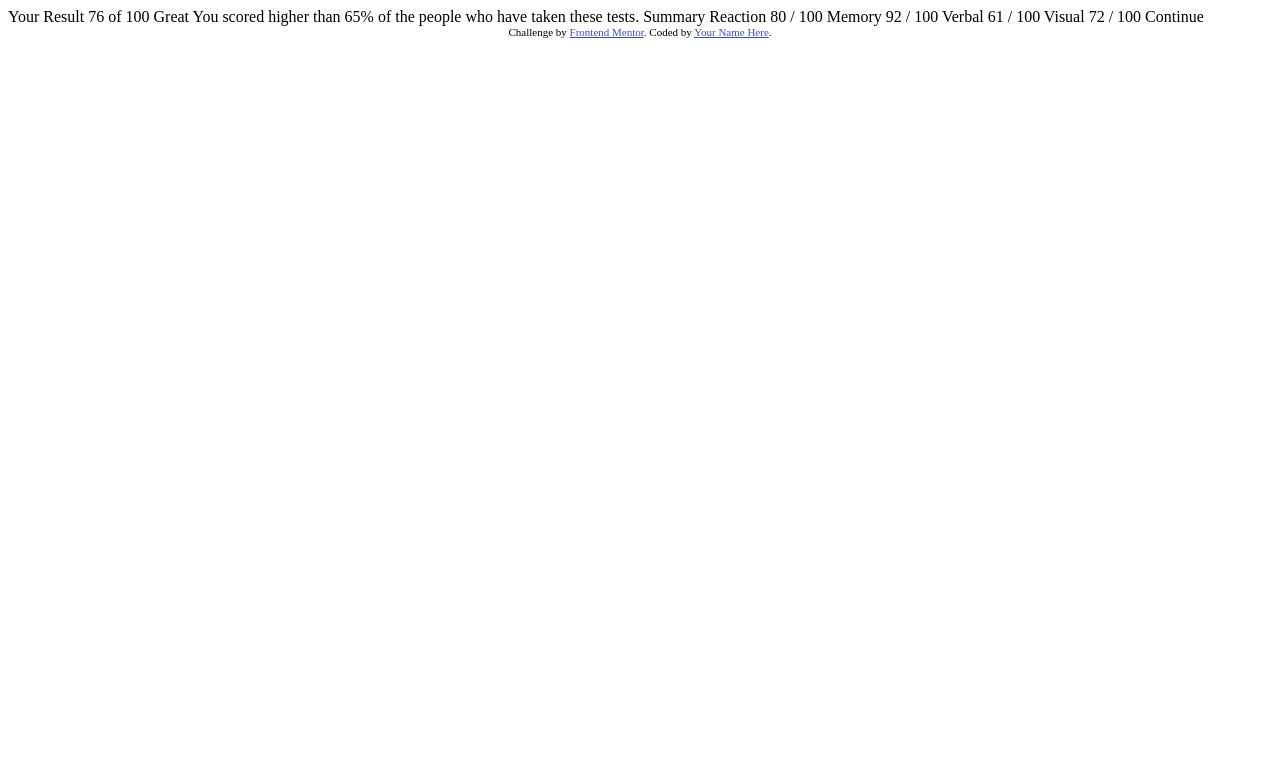
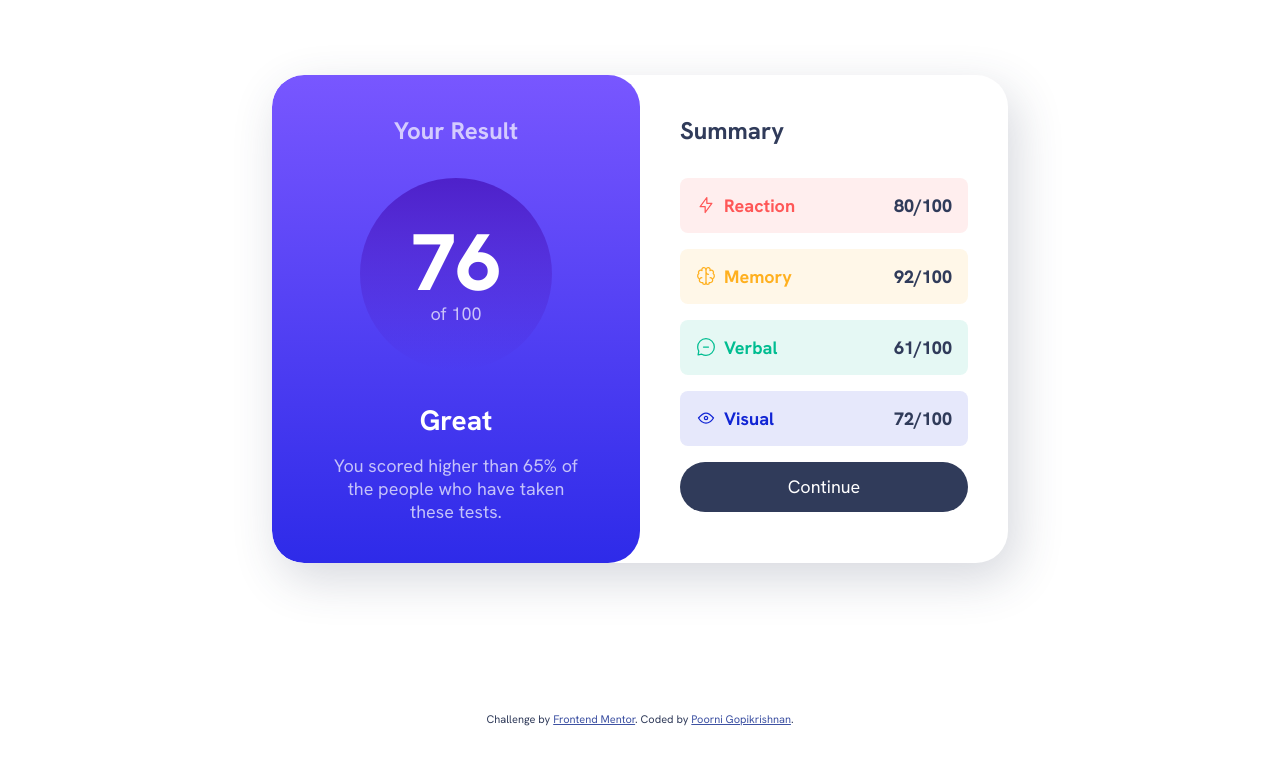
Before and after one commit to poorani11/results-summary-component-main, a plain HTML site: page index.html in a window 1280 px wide. Drawn offline with Linux system fonts and the light colour scheme.

Commit message:
Added the results component design

```diff
--- a/index.html
+++ b/index.html
@@ -1,47 +1,148 @@
 <!DOCTYPE html>
 <html lang="en">
   <head>
-  <meta charset="UTF-8">
-  <meta name="viewport" content="width=device-width, initial-scale=1.0"> <!-- displays site properly based on user's device -->
-
-  <link rel="icon" type="image/png" sizes="32x32" href="./assets/images/favicon-32x32.png">
-
+    <meta charset="UTF-8" />
+    <meta name="viewport" content="width=device-width, initial-scale=1.0" />
+    <!-- displays site properly based on user's device -->
+    <link
+      rel="icon"
+      type="image/png"
+      sizes="32x32"
+      href="./assets/images/favicon-32x32.png"
+    />
     <title>Frontend Mentor | Results summary component</title>
-
     <!-- Feel free to remove these styles or customise in your own stylesheet 👍 -->
-  <style>
-    .attribution { font-size: 11px; text-align: center; }
-    .attribution a { color: hsl(228, 45%, 44%); }
-  </style>
+    <link rel="stylesheet" href="style.css" />
   </head>
   <body>
-
-  Your Result
-  76
-  of 100
-
-  Great
-  You scored higher than 65% of the people who have taken these tests.
-
-  Summary
-
-  Reaction
-  80 / 100
-
-  Memory
-  92 / 100
-
-  Verbal
-  61 / 100
-
-  Visual
-  72 / 100
-
-  Continue
-
+    <main>
+      <div class="results-summary">
+        <div class="results grid-flow" data-spacing="large">
+          <h1 class="section-title">Your Result</h1>
+          <p class="results-score"><span>76</span> of 100</p>
+          <div class="grid-flow">
+            <p class="results-rank">Great</p>
+            <p>
+              You scored higher than 65% of the people who have taken these
+              tests.
+            </p>
+          </div>
+        </div>
+        <div class="summary grid-flow" data-spacing="large">
+          <h2 class="section-title">Summary</h2>
+          <div class="grid-flow">
+            <div class="summary-item" data-item-type="accent-1">
+              <div class="flex-group">
+                <svg
+                  class="summary-icon"
+                  xmlns="http://www.w3.org/2000/svg"
+                  width="20"
+                  height="20"
+                  fill="none"
+                  viewBox="0 0 20 20"
+                >
+                  <path
+                    stroke-linecap="round"
+                    stroke-linejoin="round"
+                    stroke-width="1.25"
+                    d="M10.833 8.333V2.5l-6.666 9.167h5V17.5l6.666-9.167h-5Z"
+                  />
+                </svg>
+                <h3 class="summary-item-title">Reaction</h3>
+              </div>
+              <p class="summary-score"><span>80</span>/100</p>
+            </div>
+            <div class="summary-item" data-item-type="accent-2">
+              <div class="flex-group">
+                <svg
+                  class="summary-icon"
+                  xmlns="http://www.w3.org/2000/svg"
+                  width="20"
+                  height="20"
+                  fill="none"
+                  viewBox="0 0 20 20"
+                >
+                  <path
+                    stroke-linecap="round"
+                    stroke-linejoin="round"
+                    stroke-width="1.25"
+                    d="M5.833 11.667a2.5 2.5 0 1 0 .834 4.858"
+                  />
+                  <path
+                    stroke-linecap="round"
+                    stroke-linejoin="round"
+                    stroke-width="1.25"
+                    d="M3.553 13.004a3.333 3.333 0 0 1-.728-5.53m.025-.067a2.083 2.083 0 0 1 2.983-2.824m.199.054A2.083 2.083 0 1 1 10 3.75v12.917a1.667 1.667 0 0 1-3.333 0M10 5.833a2.5 2.5 0 0 0 2.5 2.5m1.667 3.334a2.5 2.5 0 1 1-.834 4.858"
+                  />
+                  <path
+                    stroke-linecap="round"
+                    stroke-linejoin="round"
+                    stroke-width="1.25"
+                    d="M16.447 13.004a3.334 3.334 0 0 0 .728-5.53m-.025-.067a2.083 2.083 0 0 0-2.983-2.824M10 3.75a2.085 2.085 0 0 1 2.538-2.033 2.084 2.084 0 0 1 1.43 2.92m-.635 12.03a1.667 1.667 0 0 1-3.333 0"
+                  />
+                </svg>
+                <h3 class="summary-item-title">Memory</h3>
+              </div>
+              <p class="summary-score"><span>92</span>/100</p>
+            </div>
+            <div class="summary-item" data-item-type="accent-3">
+              <div class="flex-group">
+                <svg
+                  class="summary-icon"
+                  xmlns="http://www.w3.org/2000/svg"
+                  width="20"
+                  height="20"
+                  fill="none"
+                  viewBox="0 0 20 20"
+                >
+                  <path
+                    stroke-linecap="round"
+                    stroke-linejoin="round"
+                    stroke-width="1.25"
+                    d="M7.5 10h5M10 18.333A8.333 8.333 0 1 0 1.667 10c0 1.518.406 2.942 1.115 4.167l-.699 3.75 3.75-.699A8.295 8.295 0 0 0 10 18.333Z"
+                  />
+                </svg>
+                <h3 class="summary-item-title">Verbal</h3>
+              </div>
+              <p class="summary-score"><span>61</span>/100</p>
+            </div>
+            <div class="summary-item" data-item-type="accent-4">
+              <div class="flex-group">
+                <svg
+                  class="summary-icon"
+                  xmlns="http://www.w3.org/2000/svg"
+                  width="20"
+                  height="20"
+                  fill="none"
+                  viewBox="0 0 20 20"
+                >
+                  <path
+                    stroke-linecap="round"
+                    stroke-linejoin="round"
+                    stroke-width="1.25"
+                    d="M10 11.667a1.667 1.667 0 1 0 0-3.334 1.667 1.667 0 0 0 0 3.334Z"
+                  />
+                  <path
+                    stroke-linecap="round"
+                    stroke-linejoin="round"
+                    stroke-width="1.25"
+                    d="M17.5 10c-1.574 2.492-4.402 5-7.5 5s-5.926-2.508-7.5-5C4.416 7.632 6.66 5 10 5s5.584 2.632 7.5 5Z"
+                  />
+                </svg>
+                <h3 class="summary-item-title">Visual</h3>
+              </div>
+              <p class="summary-score"><span>72</span>/100</p>
+            </div>
+            <button class="button">Continue</button>
+          </div>
+        </div>
+      </div>
+    </main>
     <div class="attribution">
-    Challenge by <a href="https://www.frontendmentor.io?ref=challenge" target="_blank">Frontend Mentor</a>.
-    Coded by <a href="#">Your Name Here</a>.
+      Challenge by
+      <a href="https://www.frontendmentor.io?ref=challenge" target="_blank"
+        >Frontend Mentor</a
+      >. Coded by <a href="#">Poorni Gopikrishnan</a>.
     </div>
   </body>
 </html>
--- /dev/null
+++ b/style.css
@@ -0,0 +1,232 @@
+@font-face {
+  font-family: 'HankenGrotesk';
+  font-display: swap;
+  font-weight: 100 900;
+  src: url('assets/fonts/HankenGrotesk-VariableFont_wght.ttf') format('truetype');
+}
+
+:root {
+  --clr-primary-hsl-400: 252, 100%, 67%;
+  --clr-primary-hsl-500: 256, 72%, 46%;
+  --clr-secondary-hsl-400: 241, 81%, 54%;
+  --clr-secondary-hsl-500: 241, 72%, 46%;
+
+  --clr-neutral-hsl-100: 0, 0%, 100%;
+  --clr-neutral-hsl-200: 221, 100%, 96%;
+  --clr-neutral-hsl-300: 241, 100%, 89%;
+  --clr-neutral-hsl-700: 224, 30%, 27%;
+
+  --clr-neutral-100: hsl(var(--clr-neutral-hsl-100));
+  --clr-neutral-200: hsl(var(--clr-neutral-hsl-200));
+  --clr-neutral-300: hsl(var(--clr-neutral-hsl-300));
+  --clr-neutral-700: hsl(var(--clr-neutral-hsl-700));
+
+
+  --clr-primary-400: hsl(var(--clr-primary-hsl-400));
+  --clr-primary-500: hsla(var(--clr-primary-hsl-500));
+  --clr-secondary-400: hsl(var(--clr-secondary-hsl-400));
+
+  --gradient-primary: linear-gradient(var(--clr-primary-400),
+      var(--clr-secondary-400));
+
+  --gradient-to-transparent: linear-gradient(var(--clr-primary-500),
+      hsl(var(--clr-secondary-hsl-500), 0));
+
+  --clr-accent-1: 0, 100%, 67%;
+  --clr-accent-2: 39, 100%, 56%;
+  --clr-accent-3: 166, 100%, 37%;
+  --clr-accent-4: 234, 85%, 45%;
+
+  --font-family-default: 'HankenGrotesk', sans-serif;
+
+  --fw-regular: 500;
+  --fw-bold: 700;
+  --fw-black: 800;
+
+  --fs-400: 1.125rem;
+  --fs-500: 1.25rem;
+  --fs-600: 1.5rem;
+  --fs-700: 1.75rem;
+  --fs-800: 2rem;
+  --fs-900: 5rem;
+}
+
+*,
+*::before,
+*::after {
+  box-sizing: border-box;
+}
+
+* {
+  margin: 0;
+  font: inherit;
+}
+
+img,
+svg {
+  display: block;
+  max-width: 100%;
+}
+
+body {
+  font-family: var(--font-family-default);
+  font-size: var(--fs-400);
+  color: var(--clr-neutral-700);
+}
+
+@media (min-width: 600px) {
+  body {
+    min-height: 100vh;
+    display: grid;
+    place-items: center;
+  }
+}
+
+.section-title {
+  font-weight: var(--fw-bold);
+  font-size: var(--fs-600);
+}
+
+.button {
+  color: var(--clr-neutral-100);
+  line-height: 1;
+  background: var(--clr-neutral-700);
+  padding: 1rem 2rem;
+  border: 0;
+  border-radius: 100vw;
+  cursor: pointer;
+}
+
+.button:hover, .button:focus-visible {
+  background: var(--gradient-primary);
+}
+
+.results-summary {
+  --border-radius: 2rem;
+  --padding: 2.5rem;
+  max-width: 46rem;
+  display: grid;
+}
+
+@media(min-width:600px) {
+  .results-summary {
+    margin-inline: 1rem;
+    grid-template-columns: 1fr 1fr;
+    border-radius: var(--border-radius);
+    overflow: hidden;
+    box-shadow: .5rem 1rem 3rem hsl(var(--clr-neutral-hsl-700), 0.2);
+  }
+}
+
+.results {
+  color: hsl(var(--clr-neutral-hsl-100), 0.7);
+  text-align: center;
+  padding: var(--padding) calc(var(--padding) * 1.5);
+  border-radius: 0 0 var(--border-radius) var(--border-radius);
+  background: var(--gradient-primary);
+}
+
+@media(min-width:600px) {
+  .results {
+    border-radius: var(--border-radius);
+  }
+}
+
+.flex-group {
+  display: flex;
+  align-items: center;
+  gap: 0.5rem;
+  flex-wrap: wrap;
+}
+
+.grid-flow {
+  display: grid;
+  align-content: start;
+  gap: 1rem;
+}
+
+.grid-flow[data-spacing="large"] {
+  gap: 2rem;
+}
+
+.results-score {
+  display: grid;
+  place-content: center;
+  width: 12rem;
+  margin-inline: auto;
+  background: var(--gradient-to-transparent);
+  aspect-ratio: 1/1;
+  border-radius: 50%;
+}
+
+.results-score span {
+  display: block;
+  font-size: var(--fs-900);
+  font-weight: var(--fw-black);
+  line-height: 1;
+  color: var(--clr-neutral-100);
+}
+
+.results-rank {
+  color: var(--clr-neutral-100);
+  font-size: var(--fs-700);
+  font-weight: var(--fw-bold);
+}
+
+.summary {
+  padding: var(--padding);
+}
+
+
+.summary-item {
+  display: flex;
+  justify-content: space-between;
+  align-items: center;
+  padding: 1rem;
+  border-radius: 0.5rem;
+  background-color: hsl(var(--item-color), 0.1);
+}
+
+.summary-item svg {
+  stroke: hsl(var(--item-color));
+}
+
+.summary-item-title {
+  color: hsl(var(--item-color));
+  font-weight: var(--fw-bold);
+}
+
+.summary-item[data-item-type="accent-1"] {
+  --item-color: var(--clr-accent-1);
+}
+
+.summary-item[data-item-type="accent-2"] {
+  --item-color: var(--clr-accent-2);
+}
+
+.summary-item[data-item-type="accent-3"] {
+  --item-color: var(--clr-accent-3);
+}
+
+.summary-item[data-item-type="accent-4"] {
+  --item-color: var(--clr-accent-4);
+}
+
+.summary-score {
+  font-weight: var(--fw-black);
+  color: hsl(var(--clr-neutral-hsl-700));
+}
+
+.summary-score span {
+  color: var(--clr-neutral-700);
+}
+
+
+.attribution {
+  font-size: 11px;
+  text-align: center;
+}
+
+.attribution a {
+  color: hsl(228, 45%, 44%);
+}
```
Lines whose indentation alone changed are shown as unchanged.
